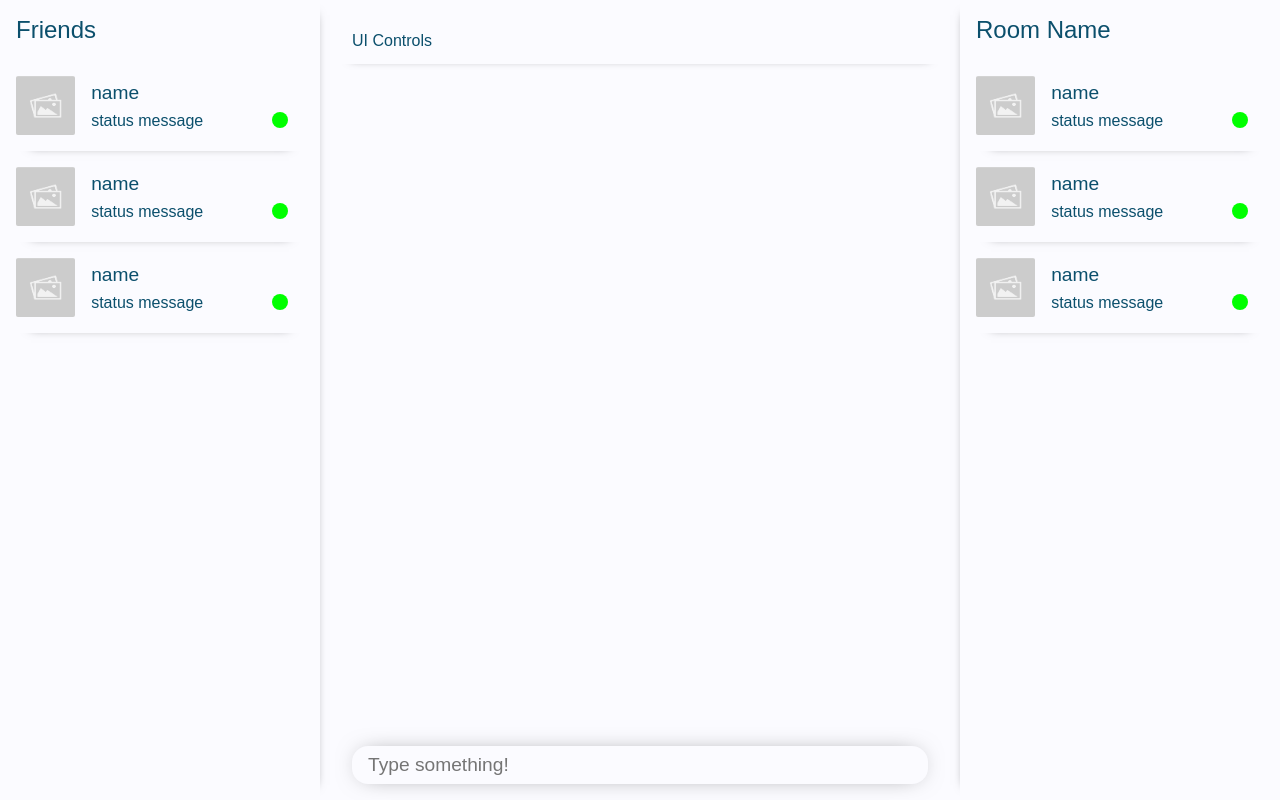
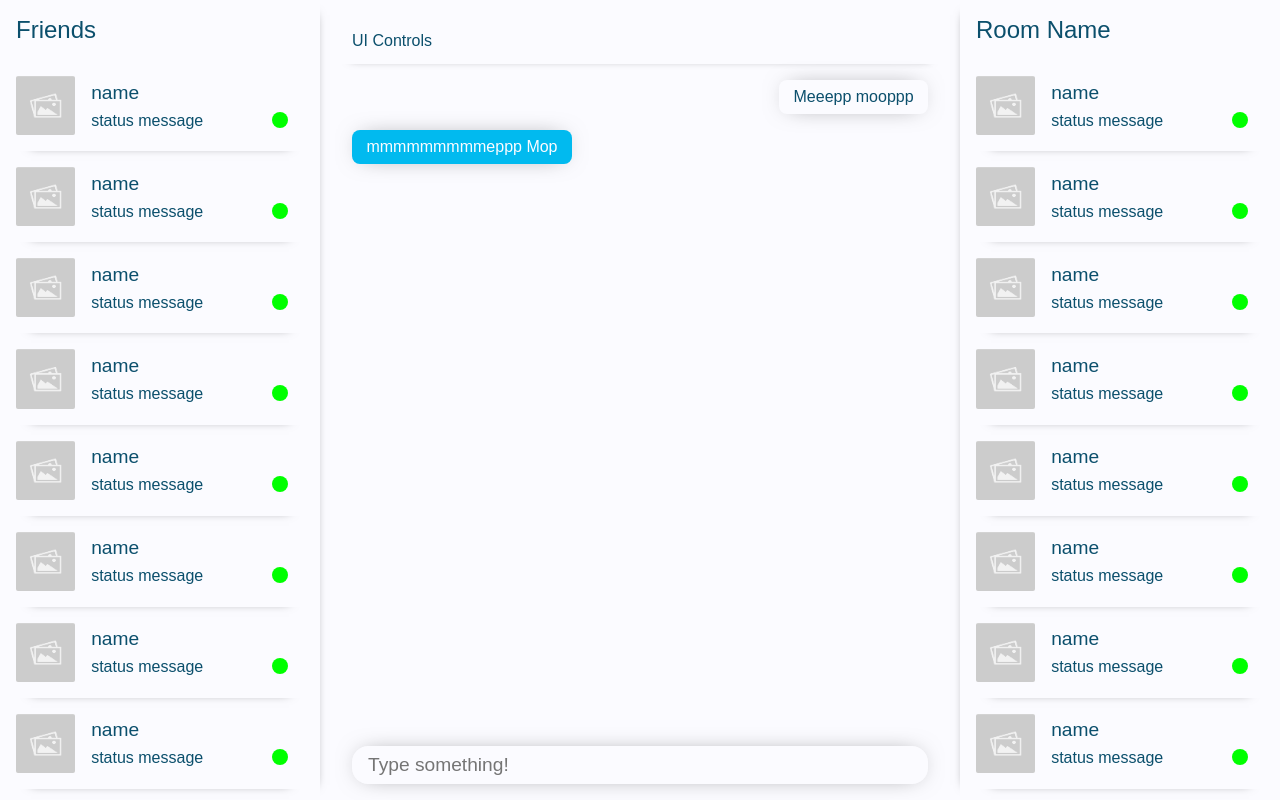
Before and after one commit to NiclasVNielsen/Spac_uge_10-11_Frontend, a Vue app: page / in a window 1280 px wide. Built offline with nearby package versions, Linux system fonts and the light colour scheme.

Commit message:
message bobbles

```diff
--- a/src/views/HomeView.vue
+++ b/src/views/HomeView.vue
@@ -1,7 +1,7 @@
 <script setup>
 import { ref } from 'vue'
 
-const items = ref([1,2,3])
+const items = ref([1,2,3,4,5,6,7,8,9,0])
 
 </script>
 
@@ -36,7 +36,16 @@ const items = ref([1,2,3])
             </div>
             <div class="chat">
                 <div class="messageContainer">
-
+                    <div class="u">
+                        <p class="shadow a">
+                            Meeepp mooppp
+                        </p>
+                    </div>
+                    <div class="notu">
+                        <p class="shadow a">
+                            mmmmmmmmmeppp Mop
+                        </p>
+                    </div>
                 </div>
                 <div class="messageInput">
                     <input type="text" class="shadow a" placeholder="Type something!">
@@ -78,6 +87,8 @@ const items = ref([1,2,3])
         width: calc(var(--differentContextGap) * 8)
         flex-wrap: nowrap
         flex-direction: column
+        overflow-y: scroll
+        height: 100vh
     .chatField
         width: calc(100% - (var(--differentContextGap) * 16))
         flex-wrap: wrap
@@ -87,7 +98,23 @@ const items = ref([1,2,3])
             height: calc(100% - (var(--sameContextGap) * 3))
             .messageContainer
                 height: calc(100% - (var(--sameContextGap) * 2) - 22px)
-                padding: 0 var(--sameContextGap)
+                padding: var(--sameContextGap)
+                > div
+                    p
+                        display: inline-block
+                        width: auto
+                        border-radius: calc(var(--sameContextGap) / 2)
+                        padding: calc(var(--containerPadding) / 2) calc(var(--containerPadding) * 0.9)
+                .u
+                    display: flex
+                    justify-content: flex-end
+                    p
+                        margin-left: var(--sameContextGap)
+                .notu
+                    p
+                        margin-right: var(--sameContextGap)
+                        background: var(--prim)
+                        color: var(--neutral)
             .messageInput
                 padding: 0 var(--sameContextGap)
                 input
```
